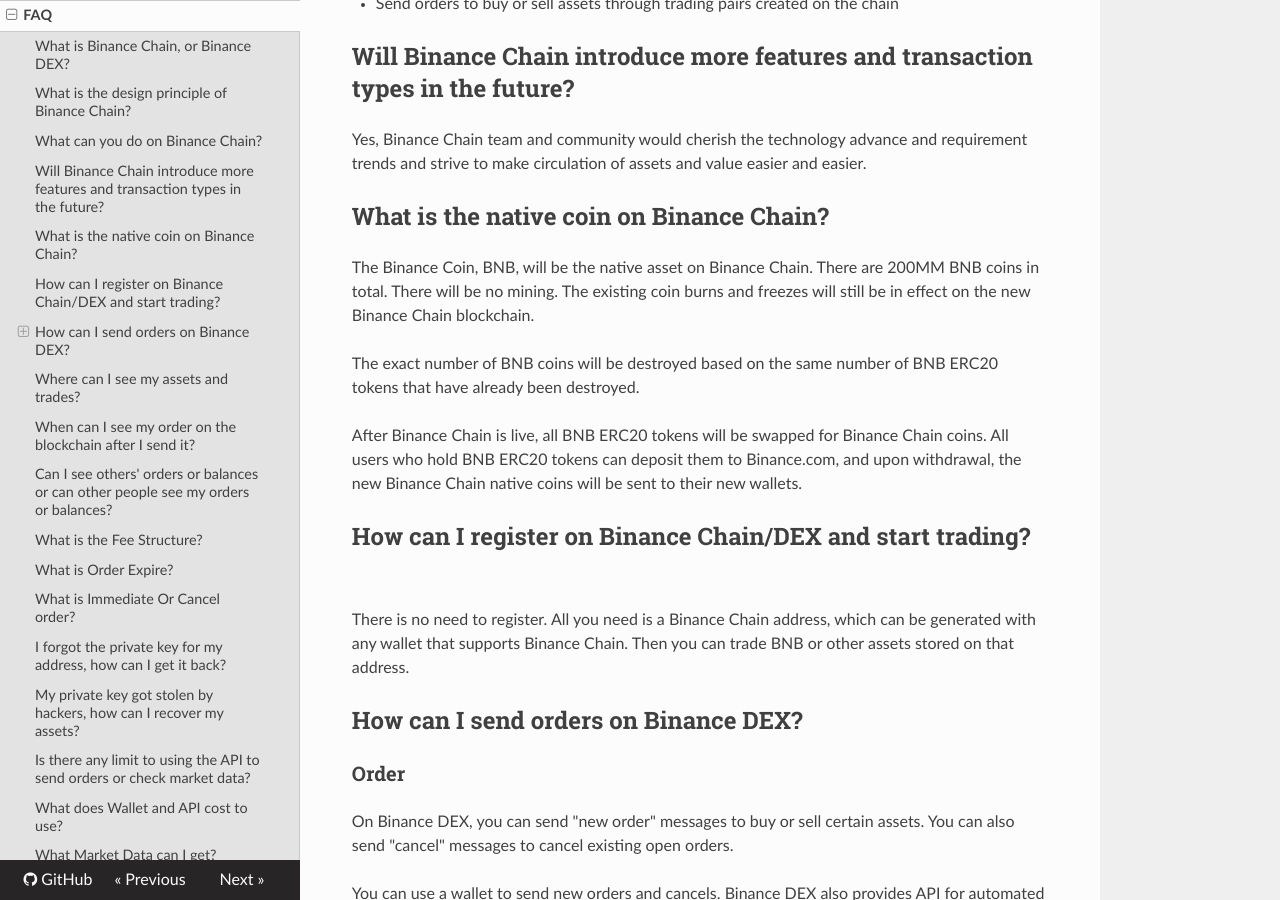
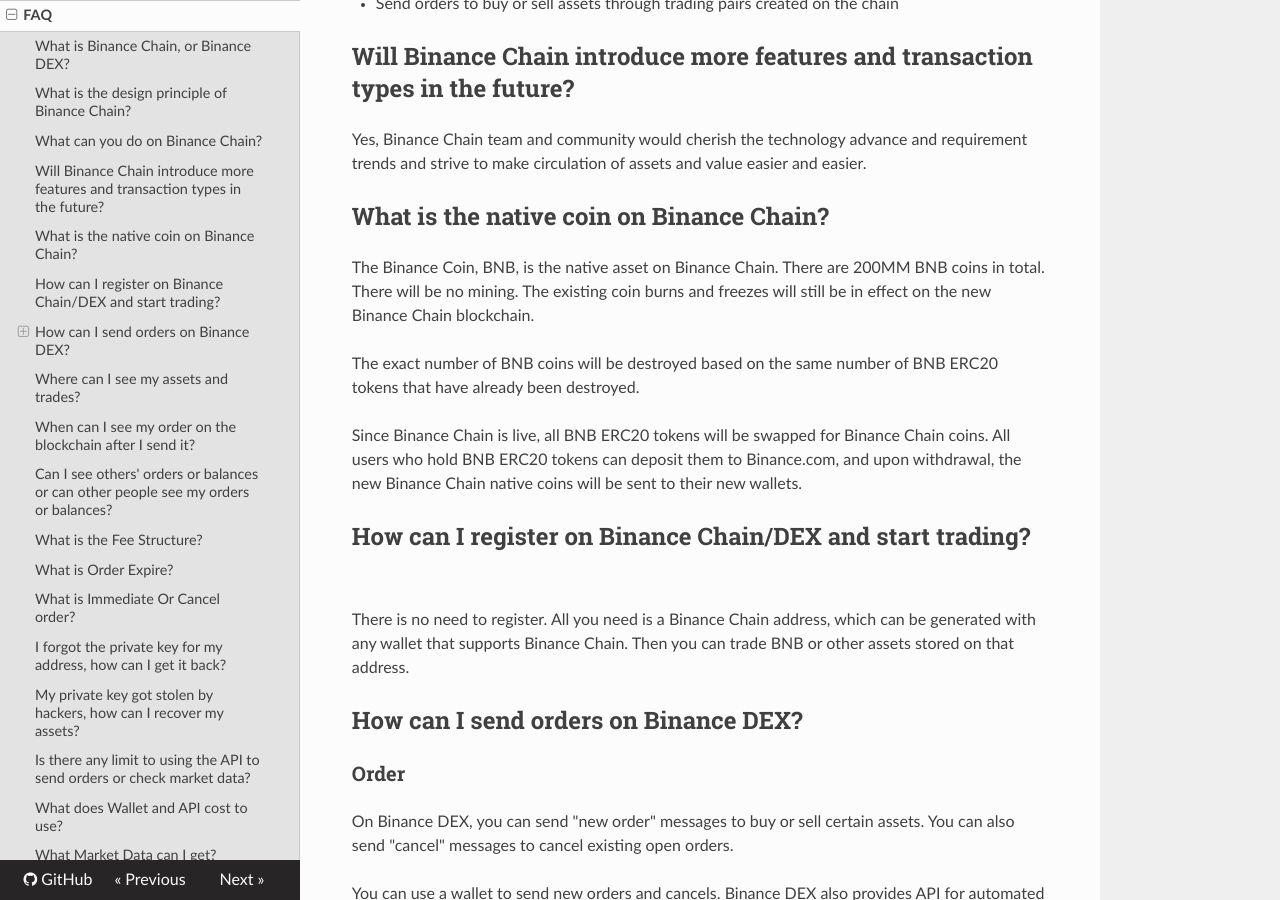
Before and after one commit to yash-sharma1/docs-site, an MkDocs documentation site: the page built from docs/faq.md, in a window 1280 px wide and 900 px high, scrolled down 792 px. Built offline with MkDocs 1.6.1, drawn with Linux system fonts in a browser that asks for light colours; nearby versions of some CDN libraries.

```diff
--- a/docs/faq.md
+++ b/docs/faq.md
@@ -33,14 +33,14 @@
 
 ## What is the native coin on Binance Chain?
 
-The Binance Coin, BNB, will be the native asset on Binance Chain. There are 200MM BNB coins in total.
+The Binance Coin, BNB, is the native asset on Binance Chain. There are 200MM BNB coins in total.
 There will be no mining. The existing coin burns and freezes will still be in effect on the new
 Binance Chain blockchain.
 
 The exact number of BNB coins will be destroyed based on the same number of BNB ERC20 tokens
 that have already been destroyed.
 
-After Binance Chain is live, all BNB ERC20 tokens will be swapped for Binance Chain coins. All
+Since Binance Chain is live, all BNB ERC20 tokens will be swapped for Binance Chain coins. All
 users who hold BNB ERC20 tokens can deposit them to Binance.com, and upon withdrawal, the new
 Binance Chain native coins will be sent to their new wallets.
 
```
Also changed, not shown: docs/api-reference/node-rpc.md (+1 -1 lines), docs/light-client.md (+2 -2 lines).
